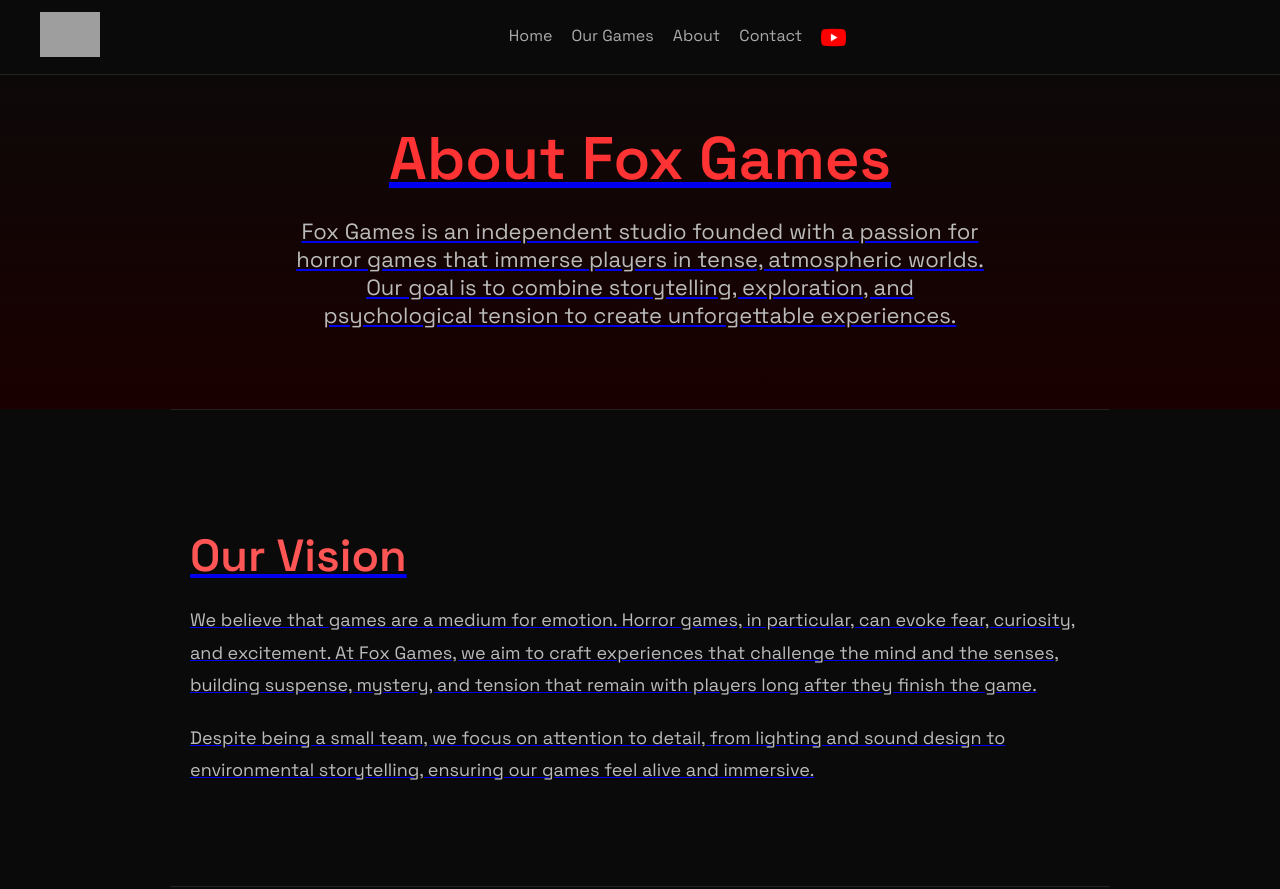
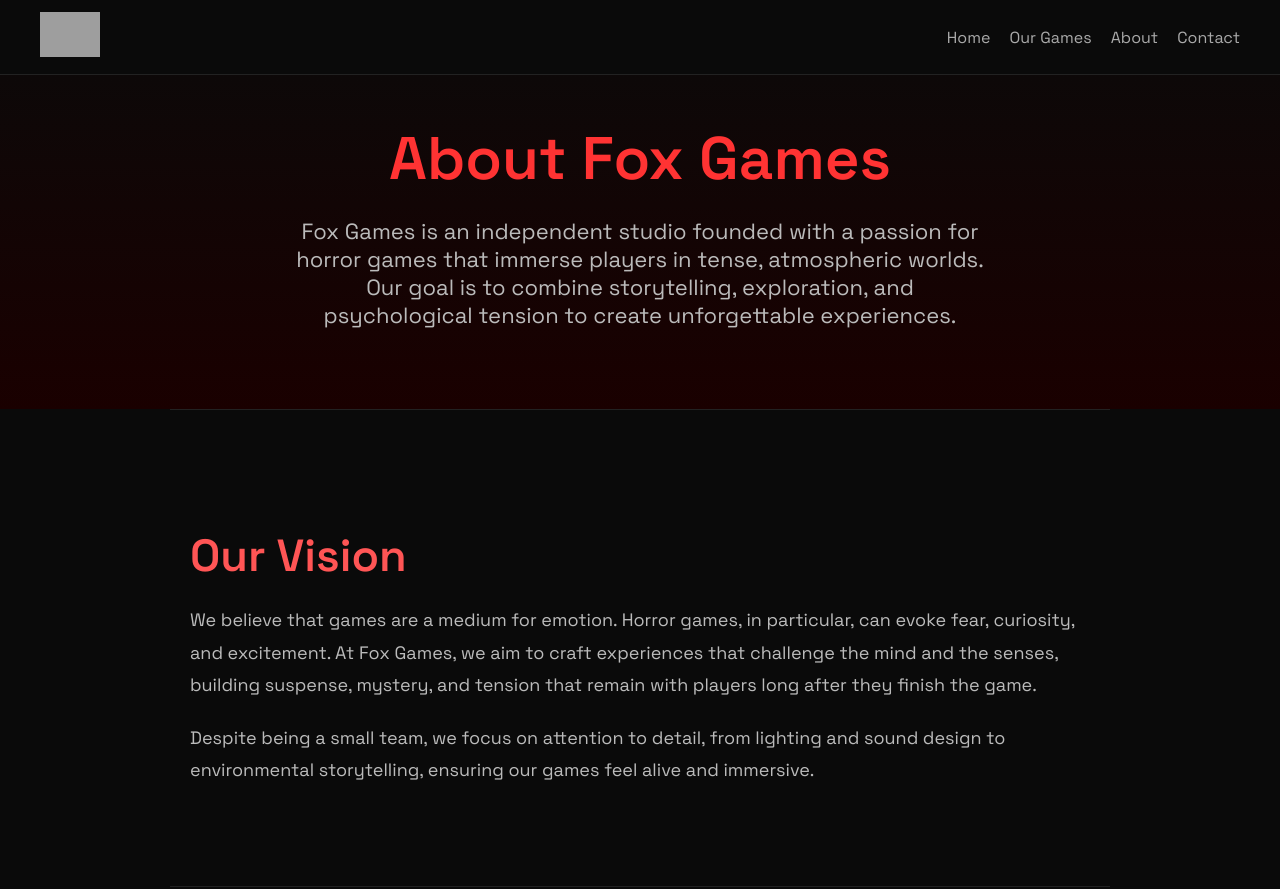
Before and after one commit to foxgamespolishgamestudio-dev/Fox-Games-x, a plain HTML site: page about.html in a window 1280 px wide. Shown: the top 889 px of the page. Drawn offline with Linux system fonts and the light colour scheme; grey boxes are pictures that could not be loaded.

Commit message:
Update about.html

```diff
--- a/about.html
+++ b/about.html
@@ -137,7 +137,6 @@ body {
             <a href="our-games.html">Our Games</a>
             <a href="about.html">About</a>
             <a href="contact.html">Contact</a>
-            <a href="https://www.youtube.com/@FOXGAMES-POLISH_GAMES_STUDIO" target="_blank"><img src="youtube-icon.png" alt="YouTube" style="height:25px; vertical-align:middle;">
         </div>
     </div>
 </div>
```
